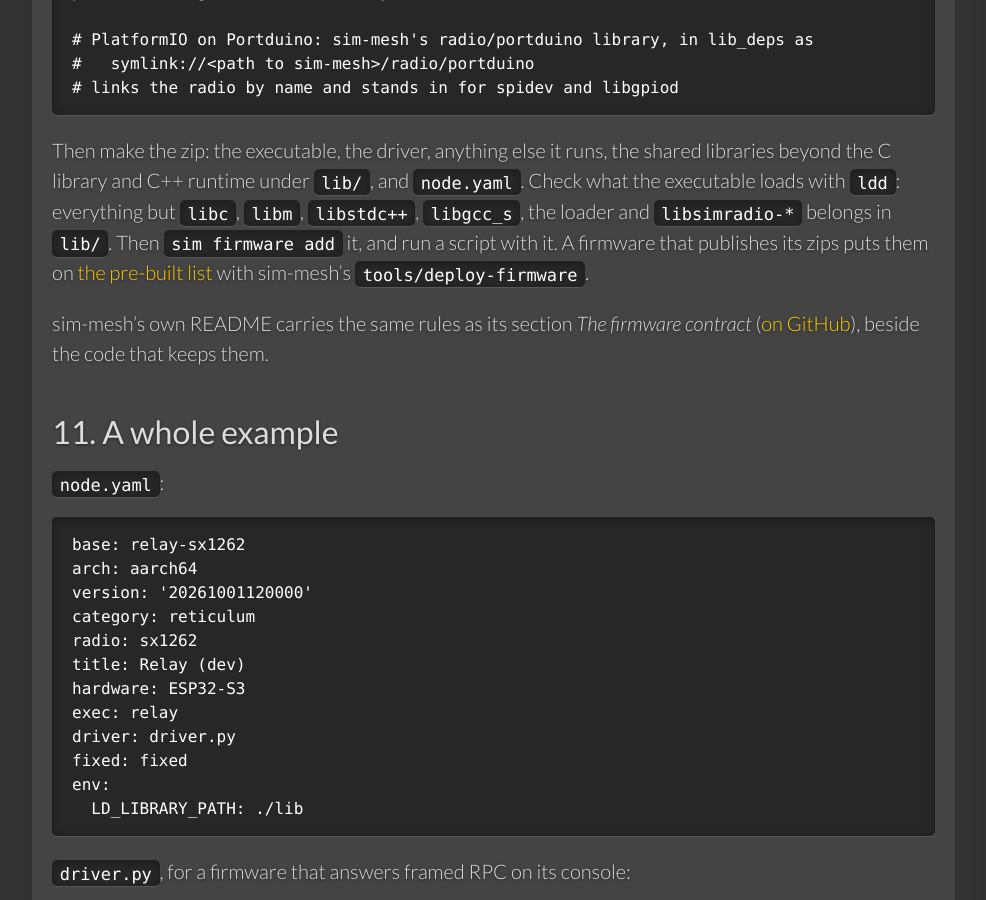
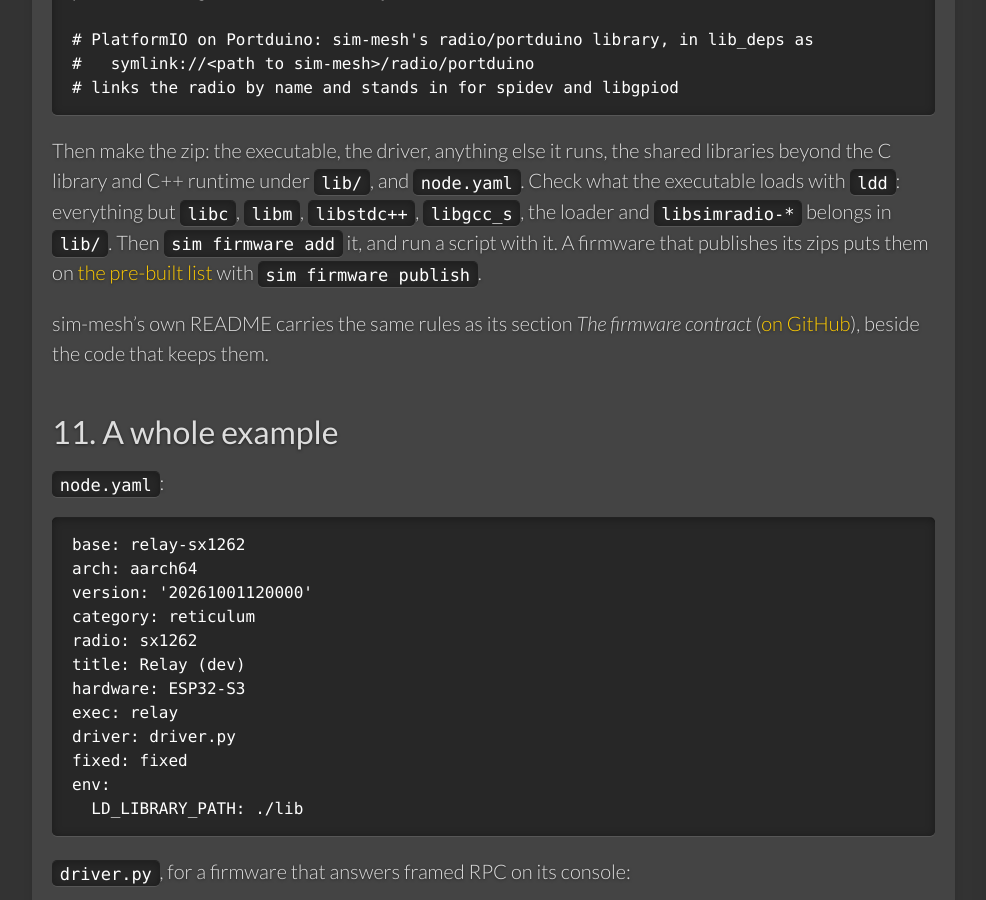
Before and after one commit to sim-mesh/sim-mesh.github.io, a Jekyll site: the page built from using-firmware/building.md, in a window 1280 px wide and 900 px high, scrolled down 13513 px. Shown: the whole window, without its empty margins (277-1263 px from the left). Built offline with Jekyll 4.4.1, drawn with Linux system fonts in a browser that asks for light colours.

Commit message:
Firmware is published with sim firmware publish
Signed-off-by: Rop Gonggrijp <rop@gonggri.jp>

```diff
--- a/using-firmware/building.md
+++ b/using-firmware/building.md
@@ -455,8 +455,8 @@ shared libraries beyond the C library and C++ runtime under `lib/`, and
 `libc`, `libm`, `libstdc++`, `libgcc_s`, the loader and `libsimradio-*`
 belongs in `lib/`. Then `sim firmware add` it, and run a script with it. A
 firmware that publishes its zips puts them on
-[the pre-built list]({{ '/firmware/' | relative_url }}) with sim-mesh's
-`tools/deploy-firmware`.
+[the pre-built list]({{ '/firmware/' | relative_url }}) with
+`sim firmware publish`.
 
 sim-mesh's own README carries the same rules as its section *The firmware
 contract* ([on GitHub](https://github.com/sim-mesh/sim-mesh#the-firmware-contract)),
```
Also changed, not shown: using-firmware.md (+1 -1 lines), .github/workflows/pages.yml, README.md.
